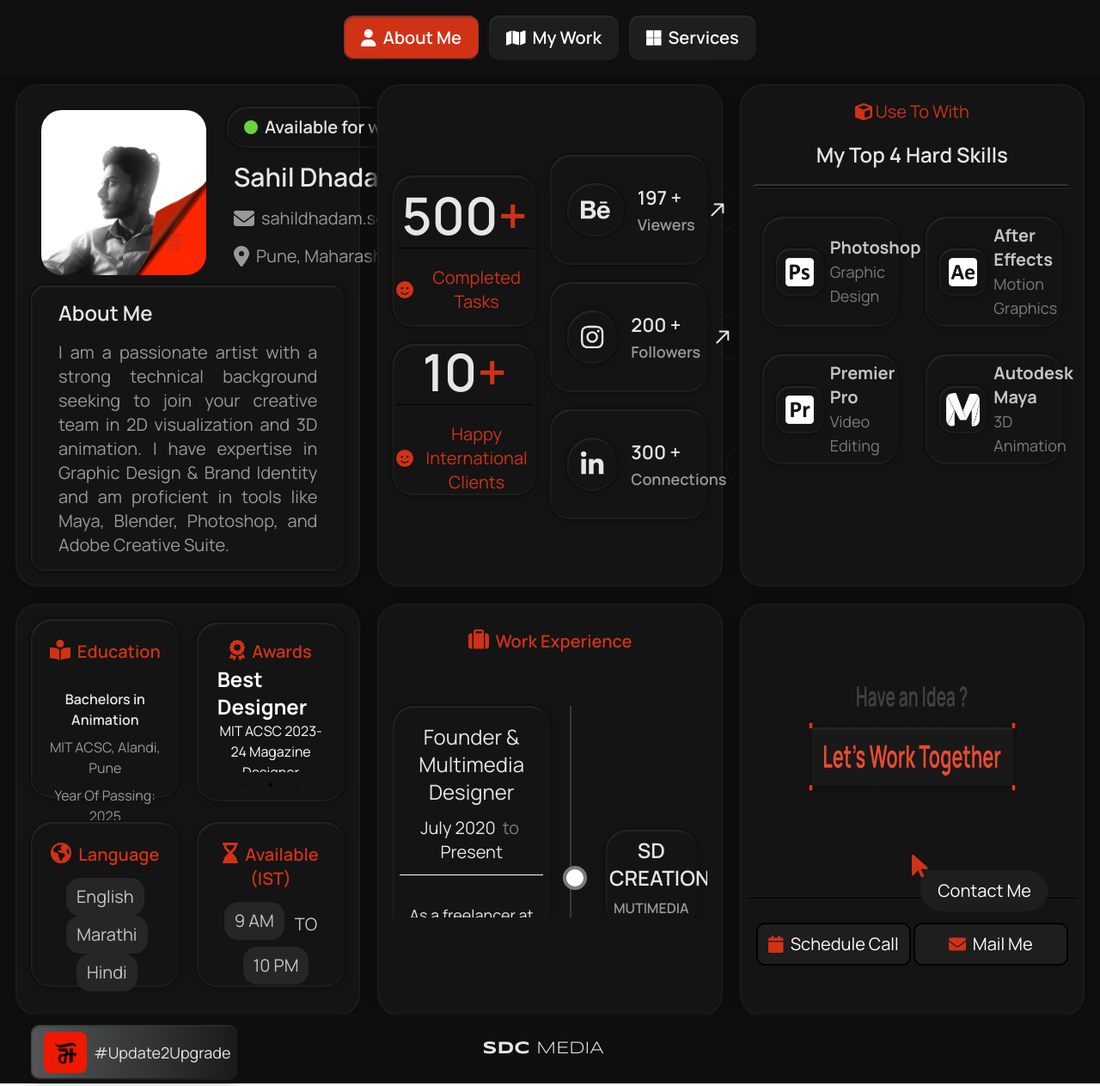
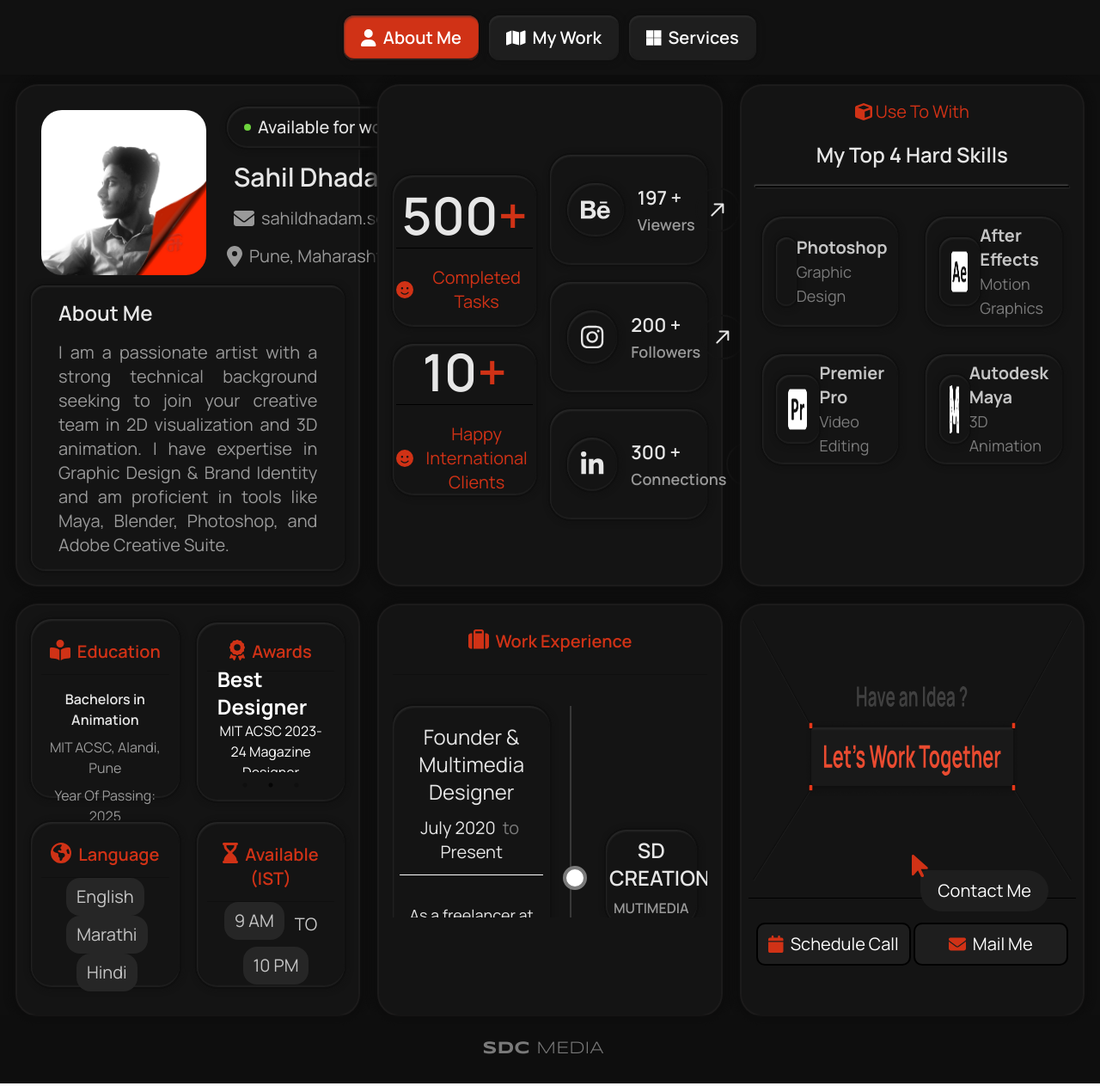
Before and after one commit to Adityachatur/SDMediaProfile, a React (Create React App) app: page / in a window 1280 px wide. Shown: the whole page at 86% size. Built offline with nearby package versions, Linux system fonts and the light colour scheme.

Commit message:
New Chnages

```diff
--- a/src/Components/AboutMe/Hardskills.jsx
+++ b/src/Components/AboutMe/Hardskills.jsx
@@ -1,18 +1,20 @@
 import photoshop from "../Images/Photoshop.png";
 import aftereffect from "../Images/AfterEffect.png";
 import premierpro from "../Images/PremierPro.png";
-import autodeskmaya from "../Images/AutodeskMaya.png";
+import autodeskmaya from "../Images/autodeskmaya.webp";
 import { faCube } from "@fortawesome/free-solid-svg-icons";
 import { FontAwesomeIcon } from "@fortawesome/react-fontawesome";
 import React from "react";
 
 const SkillCard = ({ imgSrc, title, subtitle }) => (
   <div className="flex lg:h-32 h-24 m-2 lg:rounded-3xl rounded-2xl text-textcolor items-center justify-around bg-color2 shadow1 p-4 font-manrope">
-    <img
-      src={imgSrc}
-      alt={title}
-      className="lg:h-[55px] lg:w-[55px] h-16 w-16 p-2 border-color2 shadow1 rounded-2xl mr-2"
-    />
+    <div className="lg:h-20 lg:w-20 h-16 w-16 shadow1 rounded-2xl flex items-center justify-center">
+      <img
+        src={imgSrc}
+        alt={title}
+        className="lg:h-20 lg:w-20  h-16 w-16 p-3 border-color2"
+      />
+    </div>
     <div>
       <h1 className="text-xl text-gray1 font-bold">{title}</h1>
       <p className="text-gray2 text-lg">{subtitle}</p>
--- a/src/Components/AboutMe/Personaldetails.jsx
+++ b/src/Components/AboutMe/Personaldetails.jsx
@@ -10,12 +10,12 @@ const Personaldetails = () => {
         <img
           src={personal}
           alt="Sahil Dhadam"
-          className="xl:h-48 xl:w-52 lg:h-48 lg:w-52 w-28 h-32 rounded-3xl lg:m-3  lg:mb-0"
+          className="xl:h-48 xl:w-52 lg:h-48 lg:w-52  h-32 rounded-3xl lg:m-3  lg:mb-0"
         />
         <div className="ml-0 lg:ml-3 lg:space-y-4 space-y-2 text-center lg:text-left">
           <div className="flex items-center justify-center lg:justify-start">
-            <h3 className="bg-gray-600 h-8 lg:px-5 lg:py-6 py-3 px-3 lg:text-xl text-[14px] flex items-center   lg:w-10/12 w-11/12 mt-2 text-textcolor font-semibold rounded-full shadow1">
-              <span className="h-3 w-3 bg-green rounded-full p-2 mr-2"></span>
+            <h3 className="bg-gray-600 h-8 lg:px-5 lg:py-6 py-3 px-4 lg:text-xl text-[12px] flex items-center    lg:w-10/12 w-auto mt-2 text-textcolor font-medium rounded-full shadow1">
+              <span className="h-[1px] bg-green rounded-full p-1 mr-2"></span>
               Available for work
             </h3>
           </div>
@@ -31,7 +31,7 @@ const Personaldetails = () => {
               sahildhadam.sd@gmail.com
             </span>
           </div>
-          <div className="flex items-center justify-center lg:justify-start ml-2">
+          <div className="flex items-center justify-center lg:justify-start">
             <FontAwesomeIcon
               icon={faLocationDot}
               className="text-iconcolor lg:h-6 h-4"
--- a/src/Components/MyWork/Followersviews.jsx
+++ b/src/Components/MyWork/Followersviews.jsx
@@ -44,15 +44,15 @@ const Followersviews = () => {
               </h1>
             </div>
           </div>
-          <span className="flex justify-center h-1/2 border-b-2 border-gray" />
+          <span className="flex justify-center h-[55%] border-b-2 border-gray" />
           <div className="text-white absolute left-0 right-0 top-100 bottom-4 z-20">
             <div className="text-orange text-xl flex items-end h-20 p-4">
               <h1>
                 <span className="lg:text-5xl text-4xl text-textcolor font-semibold">
-                  200+{" "}
+                  50+{" "}
                 </span>{" "}
-                <span className="lg:text-lg text-base">
-                  Happy Clients Over…
+                <span className="lg:text-lg text-base text-gray2">
+                  Happy Clients
                 </span>
               </h1>
             </div>
--- a/src/Components/Navbars/Footer.jsx
+++ b/src/Components/Navbars/Footer.jsx
@@ -4,11 +4,11 @@ const Footer = () => {
   return (
     <>
       <div>
-        <h1 className=" font-Syncopate text-xl relative font-bolt text-textcolor  flex lg:justify-center justify-end items-center pr-4 w-full h-20 bg-color1 z-0">
+        <h1 className=" font-Syncopate lg:text-xl text-[14px] relative font-bolt text-textcolor  flex justify-center  items-center pr-4 w-full h-20 bg-color1 z-0 opacity-50">
           <span className="font-bold mr-2">SDC</span> MEDIA
-          <span className="absolute left-0 right-0 top-3 bottom-0 z-40 lg:ml-9 ml-1">
+          {/* <span className="absolute left-0 right-0 top-3 bottom-0 z-40 lg:ml-9 ml-1">
             <Msg />
-          </span>
+          </span> */}
         </h1>
       </div>
     </>
```
Also changed, not shown: src/Components/Images/AutodeskMaya.png (deleted), src/Components/Images/autodeskmaya.webp (added).
